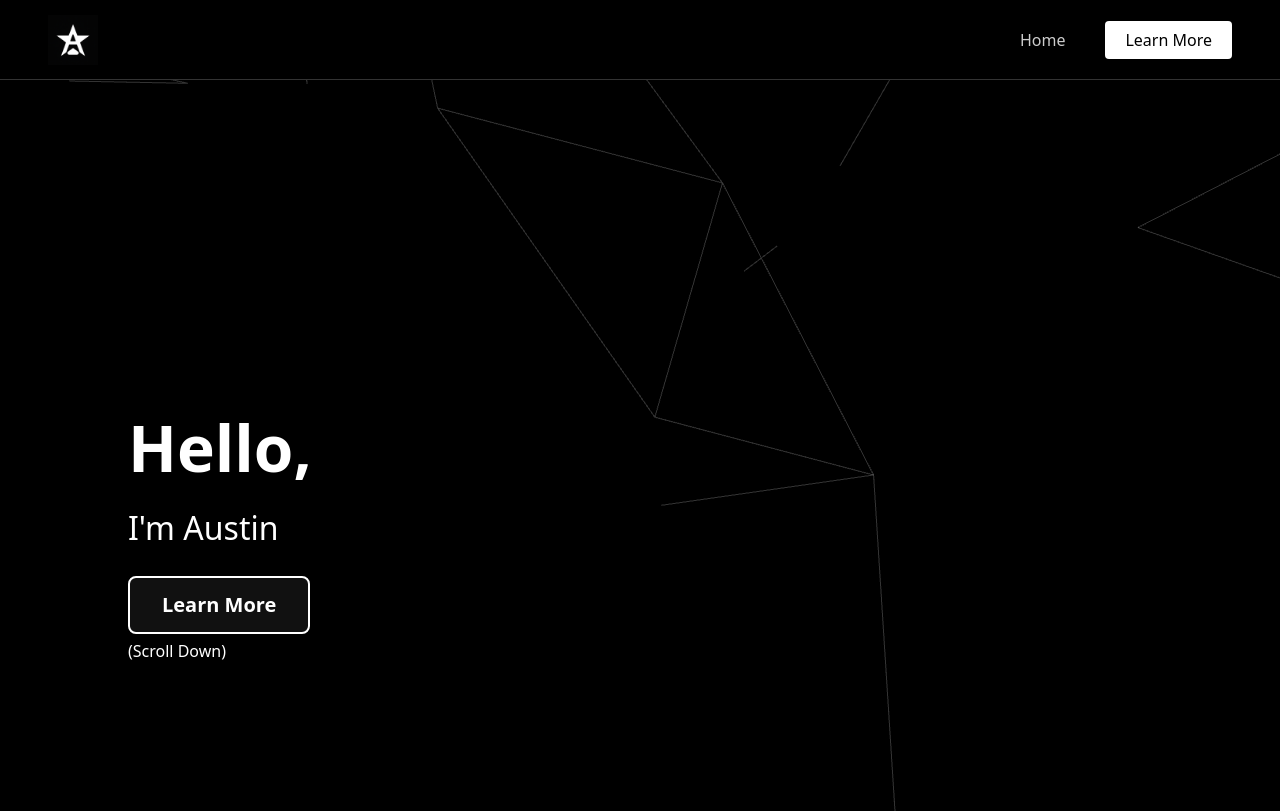
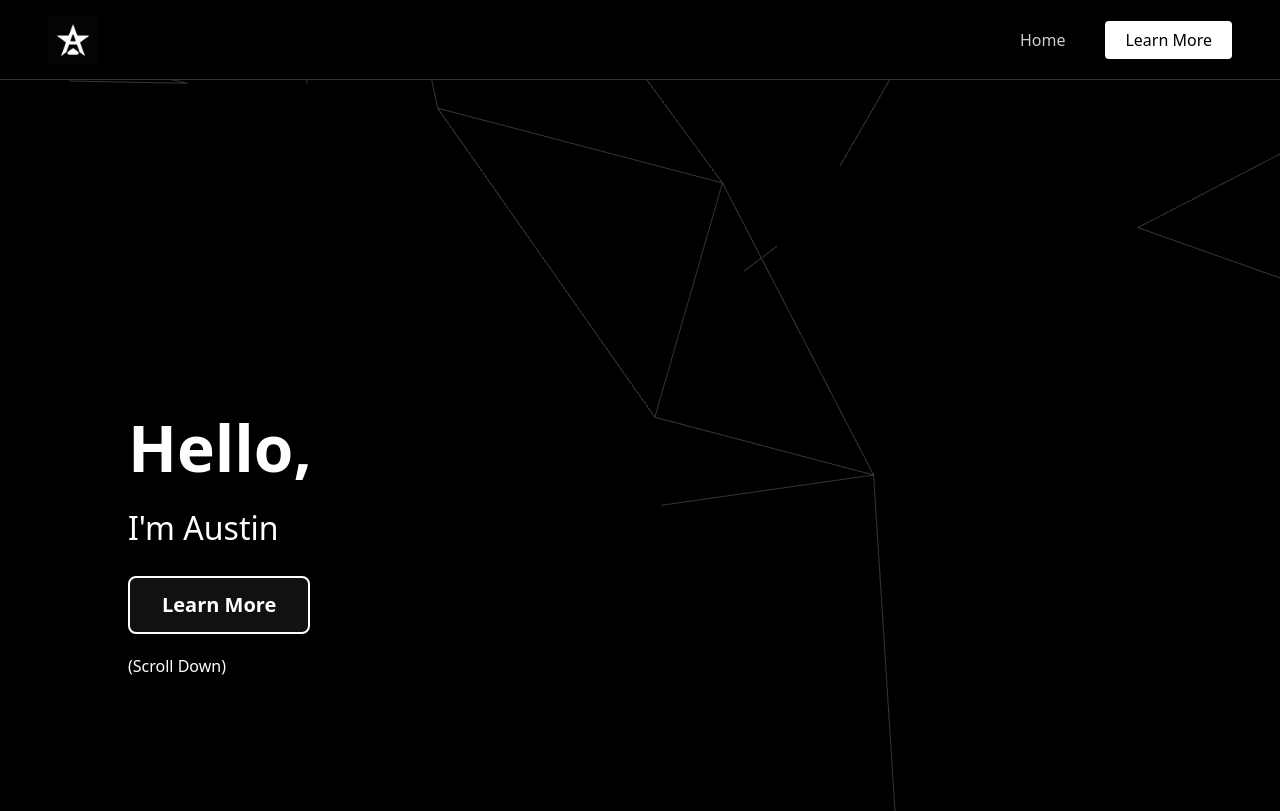
Before and after one commit to anb2473/Portfolio, a React (Vite) app: page / in a window 1280 px wide. Shown: the top 811 px of the page. Built offline with nearby package versions, Linux system fonts and the light colour scheme.

Commit message:
Patch Margins (last time i promise)

```diff
--- a/src/pages/home/Home.css
+++ b/src/pages/home/Home.css
@@ -90,5 +90,5 @@
 }
 
 .home-content-left p {
-  margin-top: 5px;
+  margin-top: 20px;
 }
```
